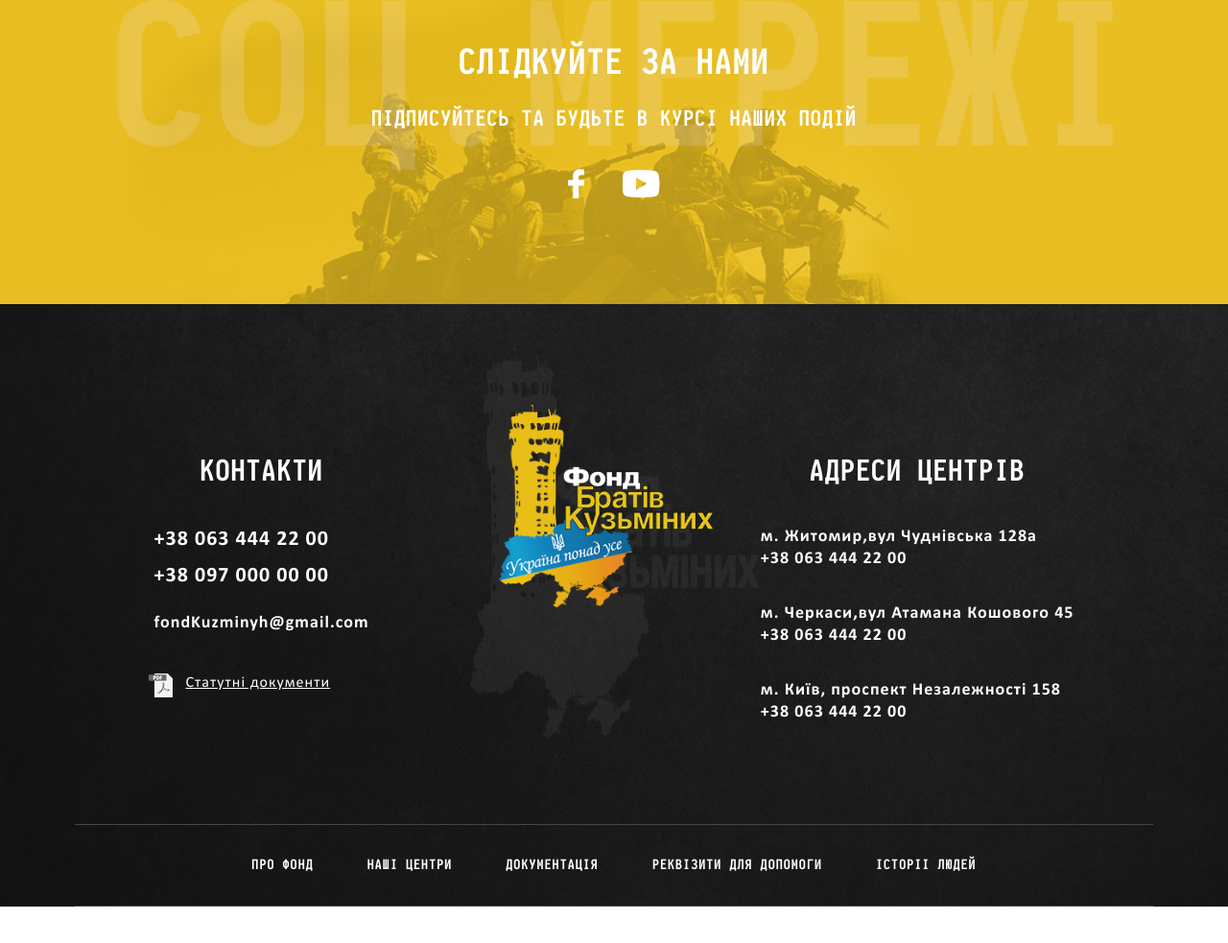
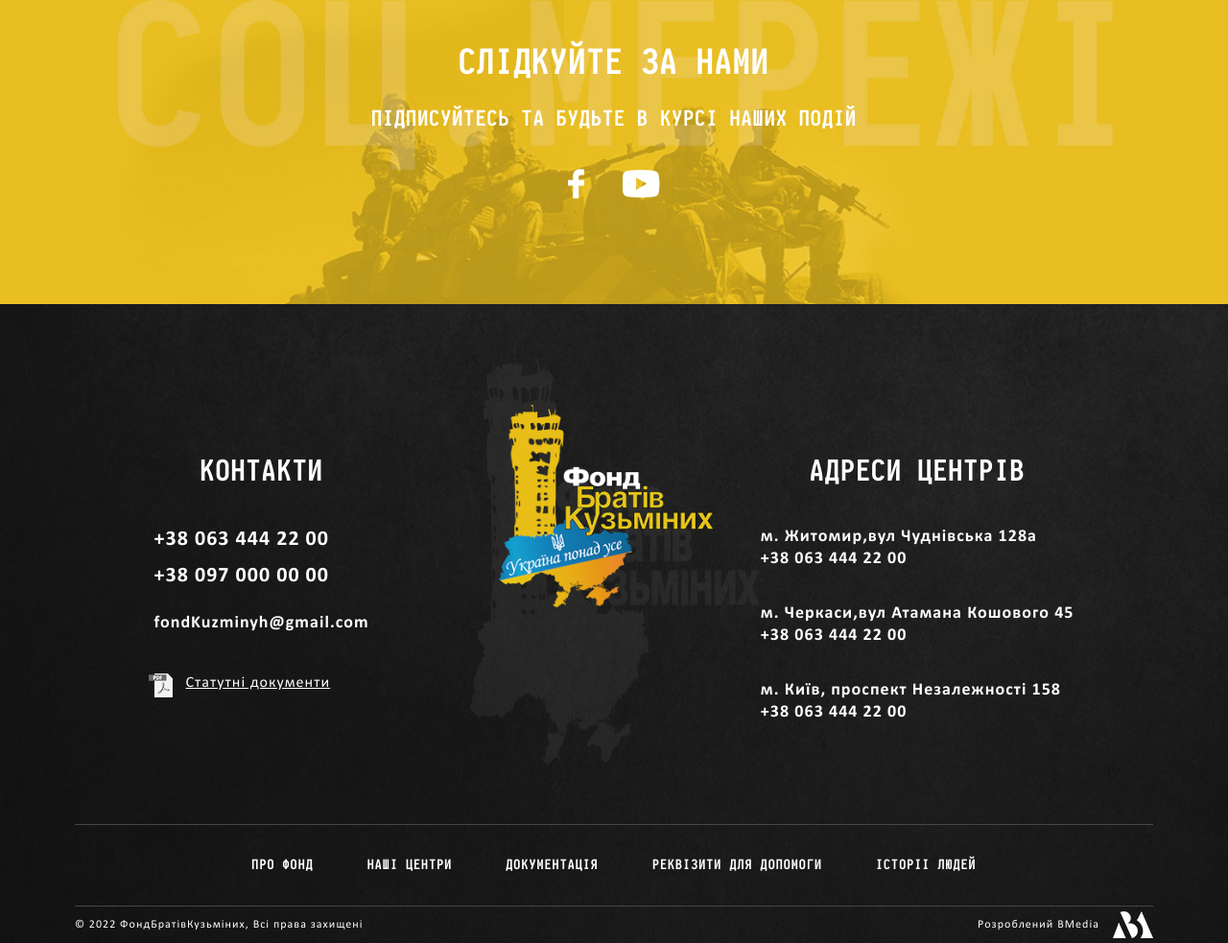
Before and after one commit to kolyasademetrio/fk, a website: page src/index.html in a window 1280 px wide. Shown: the part 8688-9671 px from the top of the page at 96% size. Before the commit the page ends 9633 px from the top, so only its background shows below. Drawn offline with nearby package versions, Linux system fonts and the light colour scheme; files that its build step writes are made by us from their sources.

Commit message:
footer +

```diff
--- a/src/index.html
+++ b/src/index.html
@@ -601,13 +601,14 @@
          <div class="footer-bottom__inner">
             <div class="footer-bottom__copy">
                <p class="footer-bottom__copy-paragraph">
-
+                  &copy; 2022 ФондБратівКузьміних, Всі права захищені
                </p>
             </div>
             <div class="footer-bottom__copy footer-bottom__copy_secondary">
                <p class="footer-bottom__copy-paragraph">
-
+                  Розроблений BMedia
                </p>
+               <img src="images/icons/copy-logo.png" alt="" class="footer-bottom__copy-logo">
             </div>
          </div>
       </section>
--- a/src/scss/_content.scss
+++ b/src/scss/_content.scss
@@ -1443,4 +1443,44 @@ body {
          }
       }
    }
+
+   &-bottom {
+      display: flex;
+      justify-content: center;
+
+      &__inner {
+         display: flex;
+         justify-content: space-between;
+         align-items: center;
+
+         width: $content-width + 20px;
+         padding: 5px 18px;
+
+         @include tablet {
+            width: 100%;
+         }
+      }
+
+      &__copy {
+         &_secondary {
+            display: flex;
+            justify-content: flex-end;
+            align-items: center;
+         }
+      }
+
+      &__copy-paragraph {
+         color: $light-text-color;
+         font-size: 12px;
+
+         @include mobile {
+            font-size: 14px;
+         }
+      }
+
+      &__copy-logo {
+         width: 42px;
+         margin: 0 0 0 14px;
+      }
+   }
 }
```
Also changed, not shown: dist/css/style.css, dist/images/icons/copy-logo.png (added), dist/index.html, src/images/icons/copy-logo.png (added), 1 other file.
